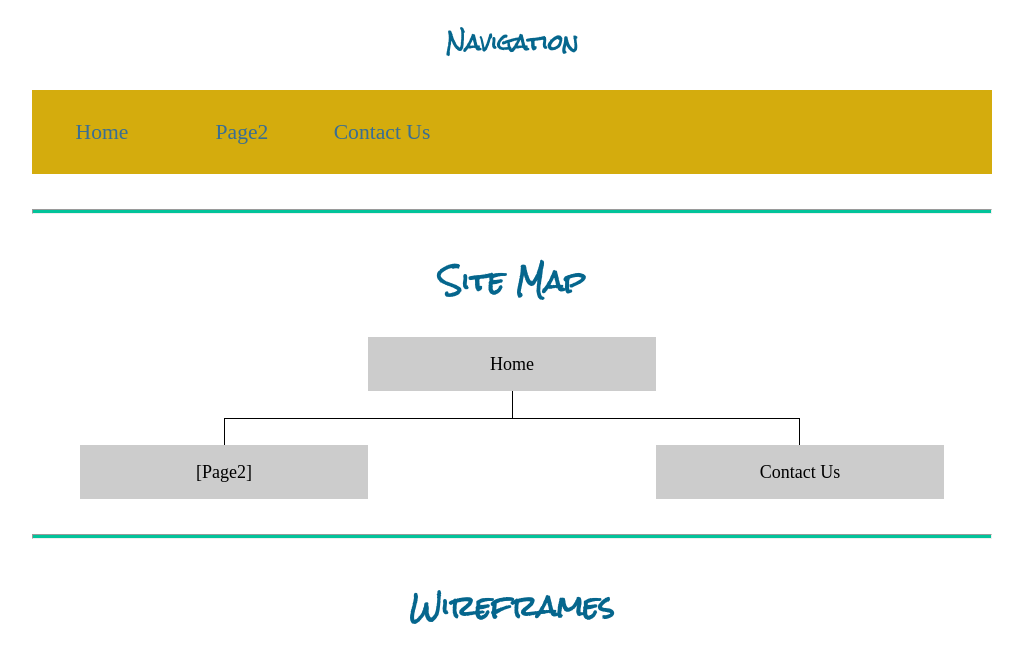
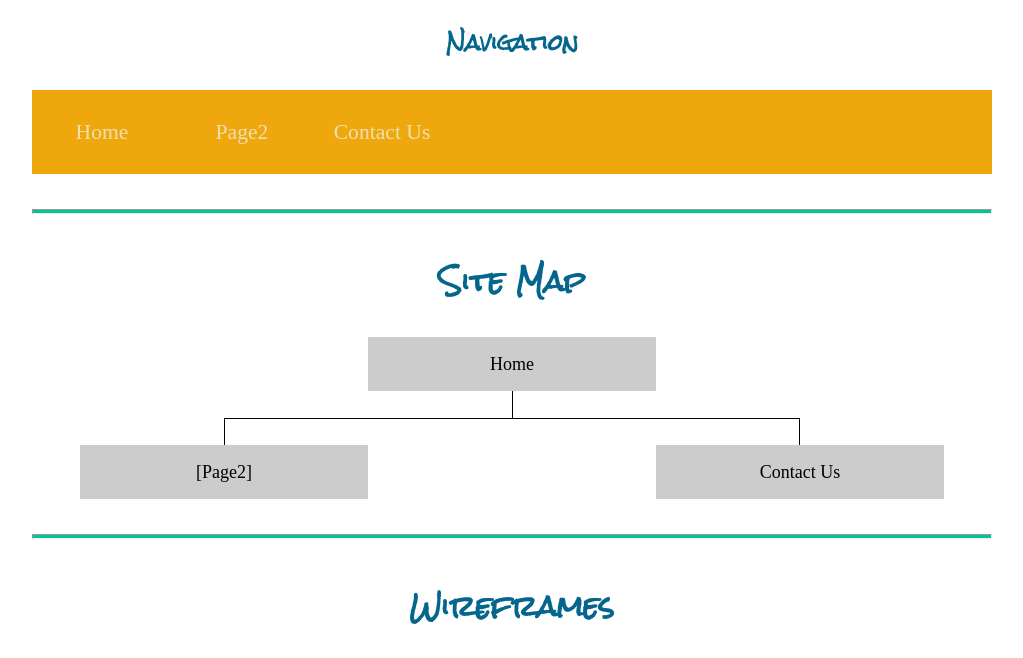
Before and after one commit to byui-riben/dw130, a plain HTML site: page wwr/site-plan-rafting.html in a window 1280 px wide. Shown: the part 2448-3106 px from the top of the page, without its empty margins (128-1151 px from the left). Drawn offline with Linux system fonts and the light colour scheme.

Commit message:
update navigation bar color

```diff
--- a/wwr/site-plan-rafting.html
+++ b/wwr/site-plan-rafting.html
@@ -97,9 +97,9 @@
     <h3>Navigation</h3>
     <!-- Think about how you want your navigation bar to look. In the site-plan.css file change the colors to your colors to get the look you desire. -->
     <nav>
-      <a href="#">Home</a>
-      <a href="#">Page2</a>
-      <a href="#">Contact Us</a>
+      <a href="#02C39A">Home</a>
+      <a href="#02C39A">Page2</a>
+      <a href="#02C39A">Contact Us</a>
     </nav>
     <hr />
     <h2>Site Map</h2>
--- a/wwr/styles/site-plan-rafting.css
+++ b/wwr/styles/site-plan-rafting.css
@@ -21,10 +21,10 @@ Fonts are separated by a & */
   --paragraph-color-on-white: #028090; /* paragraph text on a white background */
   --paragraph-color-on-color: white; /* paragraph text on a colored background */
   --paragraph-background-color: #396E94  ;
-  --nav-link-color: #396E94;
-  --nav-background-color: #D4AC0D;
-  --nav-hover-link-color: white;
-  --nav-hover-background-color: #396E94;
+  --nav-link-color:#f0dfb2 ;
+  --nav-background-color: #eea70d;
+  --nav-hover-link-color: #eea70d;
+  --nav-hover-background-color: #f0dfb2;
 }
 
 
```
